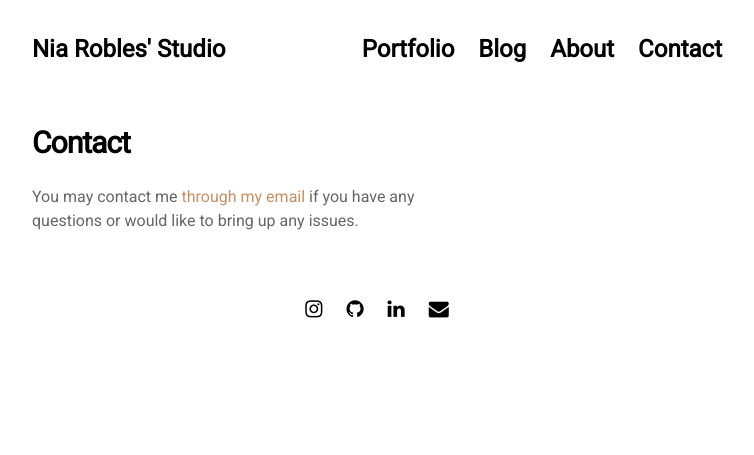
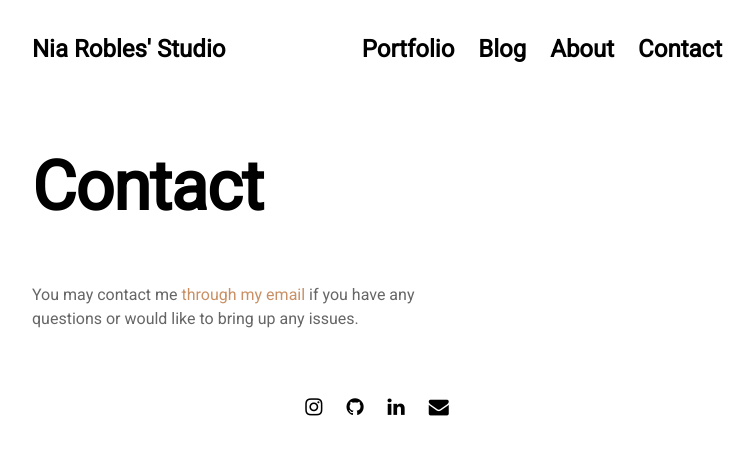
Before and after one commit to niarobles-design/niarobles-design.github.io, a Jekyll site: the page built from pages/contact.md, in a window 1280 px wide. Shown: the top 455 px of the page, without its empty margins (263-1017 px from the left). Built offline with Jekyll 4.4.1, drawn with Linux system fonts in a browser that asks for light colours; nearby versions of some CDN libraries.

Commit message:
feat: updated h1 font on _page.sass

```diff
--- a/_sass/3-sections/_page.sass
+++ b/_sass/3-sections/_page.sass
@@ -5,7 +5,7 @@
     line-height: 1.5
     color: black
     font:
-      size: 30px
+      size: 68px
       weight: 700
   p
     line-height: 1.5
```
Also changed, not shown: 3 other files.
